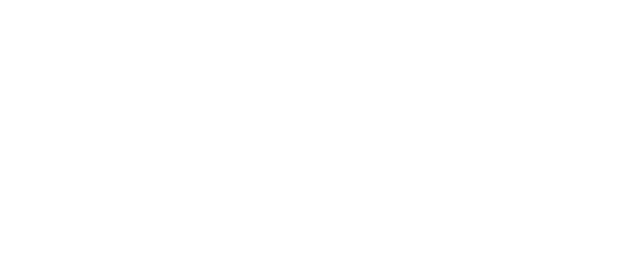
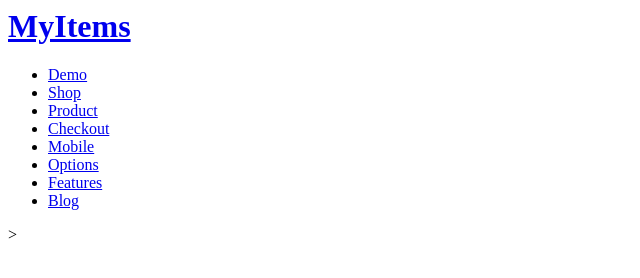
Before and after one commit to imitsna/myitems, a plain HTML site: page index.html in a window 1280 px wide. Shown: the whole page, without its empty margins (0-640 px from the left). Drawn offline with Linux system fonts and the light colour scheme.

Commit message:
Update index.html

```diff
--- a/index.html
+++ b/index.html
@@ -1,4 +1,17 @@
 <html>
+  <header role="banner">
+    <h1><a href="#">MyItems</a></h1>
+    <ul class="nav-ul">
+      <li><a href="#">Demo</a></li>
+      <li><a href="#">Shop</a></li>
+      <li><a href="#">Product</a></li>
+      <li><a href="#">Checkout</a></li>
+      <li><a href="#">Mobile</a></li>
+      <li><a href="#">Options</a></li>
+      <li><a href="#">Features</a></li>
+      <li><a href="#">Blog</a></li>
+    </ul>
+  </header>>
   <body>
   </body>
 </html>
```
